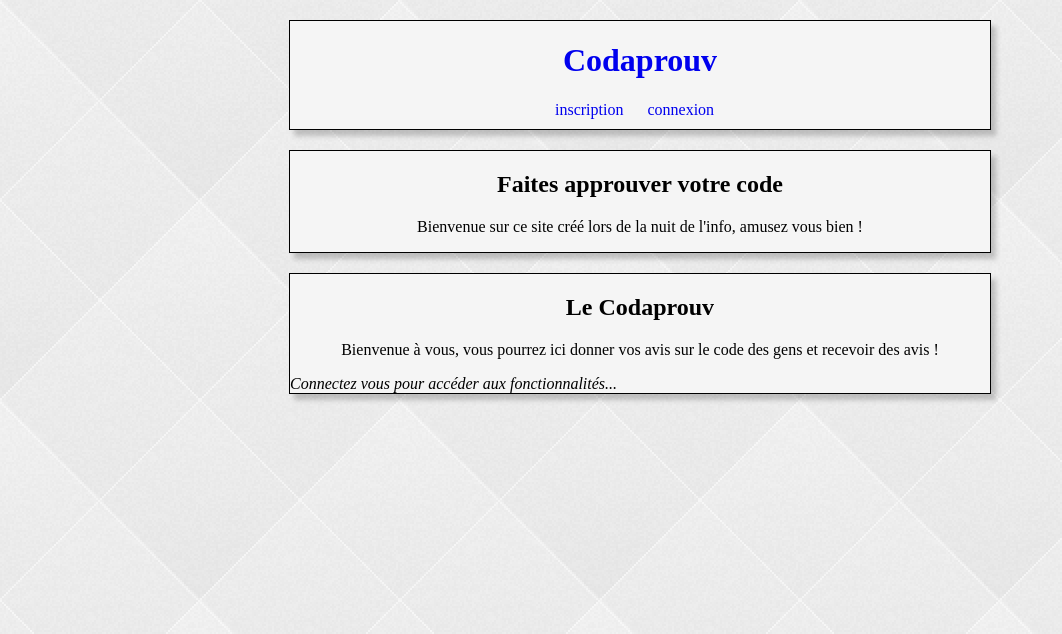
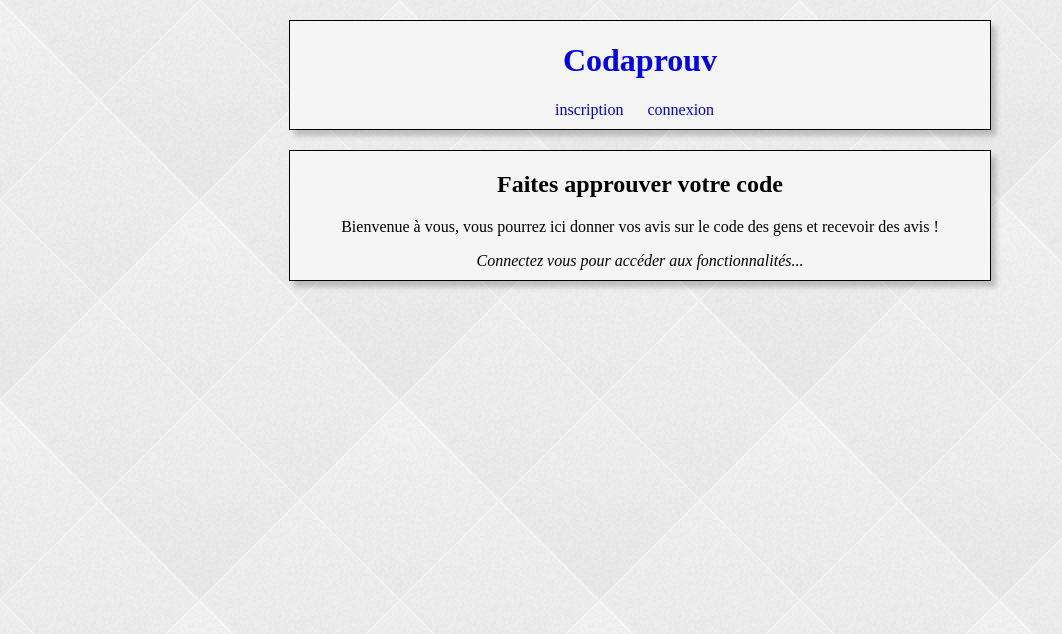
Before and after one commit to ogbaba/codaprouv, a Django app: page / in a window 1280 px wide. Shown: the top 634 px of the page, without its empty margins (0-1062 px from the left). Run offline with Django 3.2, Linux system fonts and the light colour scheme.

Commit message:
correction css

```diff
--- a/codaprouv/static/style.css
+++ b/codaprouv/static/style.css
@@ -85,4 +85,9 @@ textarea {
 }
 .alignText a {
 	display: inherit;
+	padding-bottom: 10px;
 }
+
+i {
+	padding-bottom: 10px;
+}
--- a/codaprouv/templates/index.html
+++ b/codaprouv/templates/index.html
@@ -3,11 +3,6 @@
 
 <div id="bod">
   <h2>Faites approuver votre code</h2>
-  <p class="alignText">Bienvenue sur ce site créé lors de la nuit de
-  l'info, amusez vous bien !</p>
-</div>
-<section id="bod">
-  <h2>Le Codaprouv</h2>
   <p class="alignText"> Bienvenue à vous, vous pourrez ici donner vos avis
     sur le code des gens et recevoir des avis !</p>
 
@@ -15,7 +10,7 @@
   <a class="alignText" href="/codiller">Soumettre votre code</a><br/>
   <a class="alignText" href="/valider">Valider du code</a><br/>
   {% else %}
-  <i>Connectez vous pour accéder aux fonctionnalités...</i>
+  <i class="alignText">Connectez vous pour accéder aux fonctionnalités...</i>
+</div>
   {% endif %}
-</section>
 {% include "fin.html" %}
```
